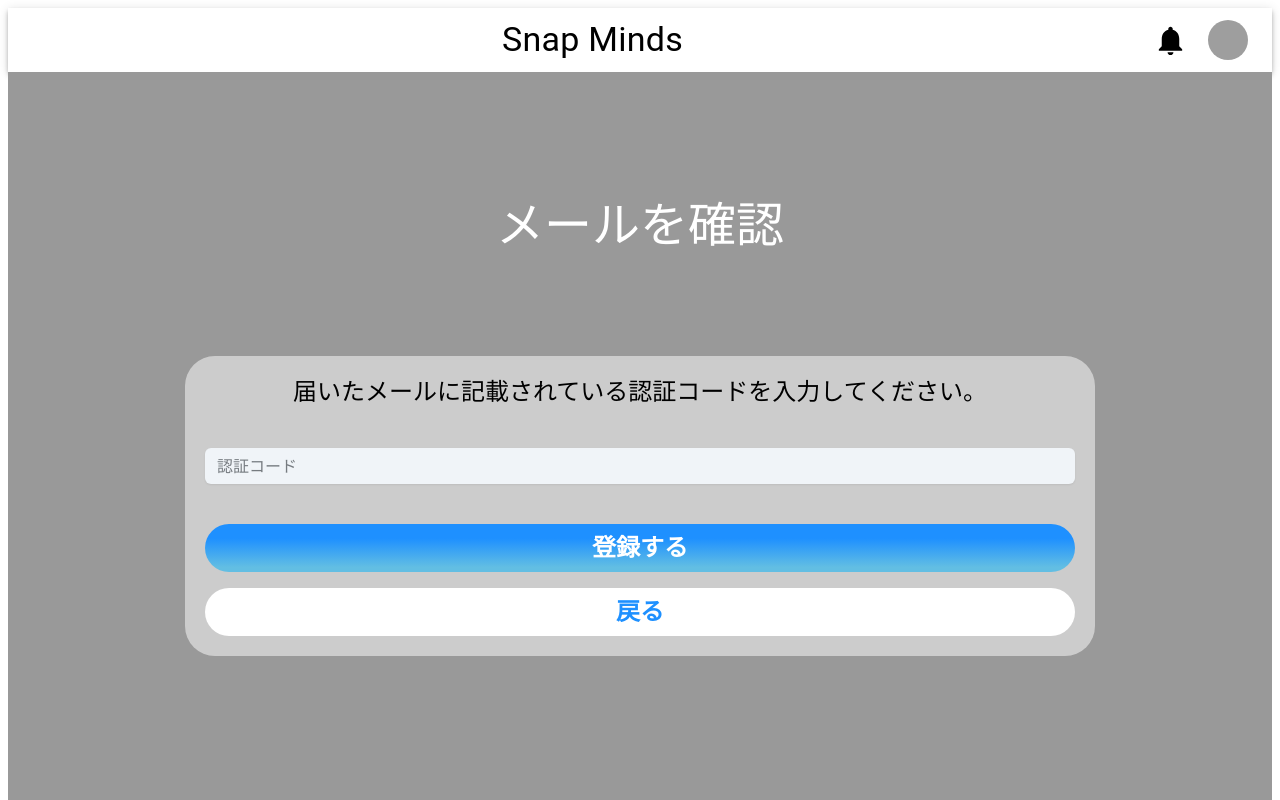
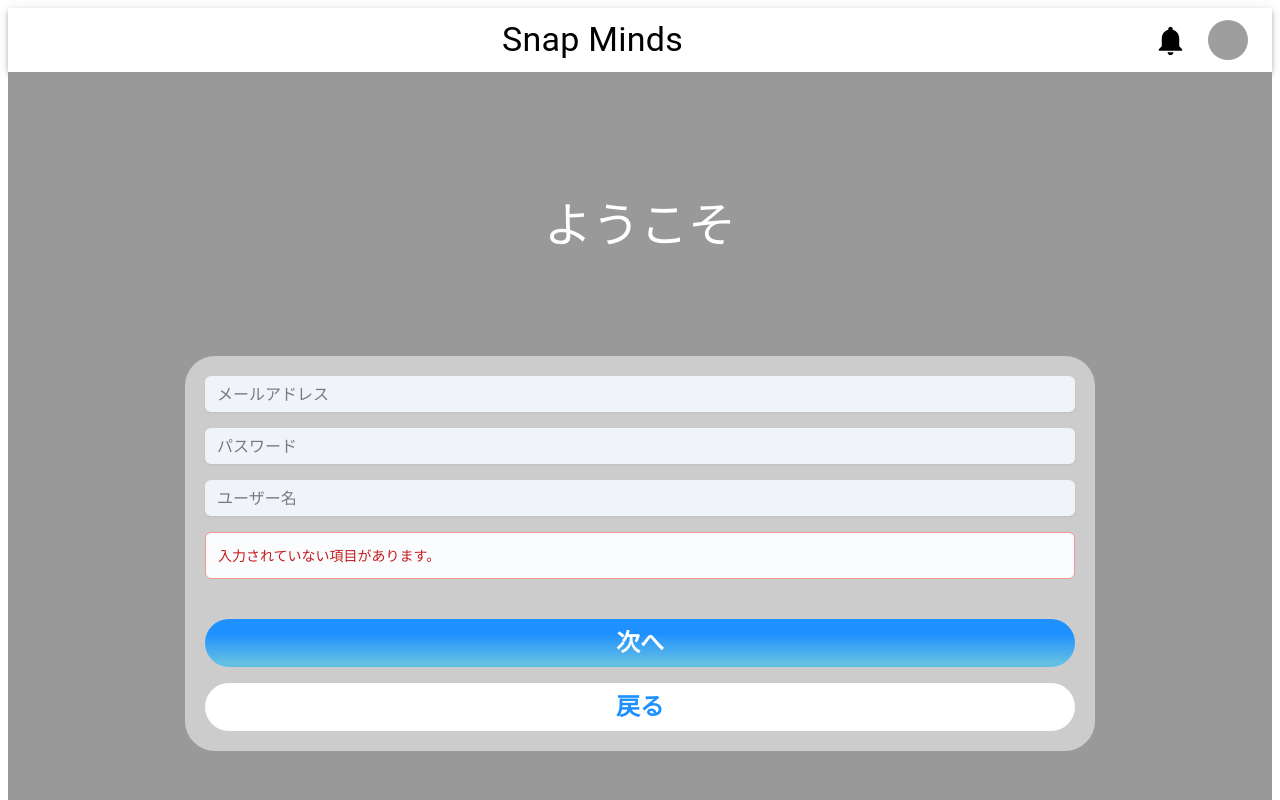
Before and after one commit to Teclub200/SnapMinds_FRONT, a React (Vite) app: page /create-account in a window 1280 px wide. Both pictures are taken after a click on the button "次へ". Shown: the top 800 px of the page. Built offline with nearby package versions, Linux system fonts and the light colour scheme; grey boxes are pictures that could not be loaded.

Commit message:
Create input validation

```diff
--- a/src/components/features/createAccount/CreateAccount.tsx
+++ b/src/components/features/createAccount/CreateAccount.tsx
@@ -1,7 +1,7 @@
 import { useState } from "react";
 
 import { Box, Typography, Stack } from "@mui/material";
-import { Input } from "@mui/joy";
+import { Input, Alert } from "@mui/joy";
 import { MyGradationButton } from "../../common/MyGradationButton";
 
 import CheckCircleOutlineIcon from "@mui/icons-material/CheckCircleOutline";
@@ -13,6 +13,19 @@
   const [password, setPassword] = useState<string>("");
   const [userName, setUserName] = useState<string>("");
   const [authCode, setAuthCode] = useState<string>("");
+
+  const [errorText, setErrorText] = useState<string>("");
+  const [errorTextShow, setErrorTextShow] = useState<boolean>(false);
+
+  const inputValidation = () => {
+    if (email == "" || password == "" || userName == "") {
+      setErrorText("入力されていない項目があります。");
+      setErrorTextShow(true);
+    } else {
+      setErrorTextShow(false);
+      nextPage();
+    }
+  };
 
   const goToTopPage = () => {
     window.location.href = "/";
@@ -91,12 +104,17 @@
                   placeholder="ユーザー名"
                   onChange={(e) => setUserName(e.target.value)}
                 />
+                {errorTextShow && (
+                  <Alert color="danger" variant="outlined">
+                    {errorText}
+                  </Alert>
+                )}
               </Stack>
               <Stack direction="column" spacing={2} sx={{ padding: "20px" }}>
                 <MyGradationButton
                   variant="primary"
                   buttonText="次へ"
-                  onClickFunc={() => nextPage()}
+                  onClickFunc={() => inputValidation()}
                 />
                 <MyGradationButton
                   variant="secondary"
```
